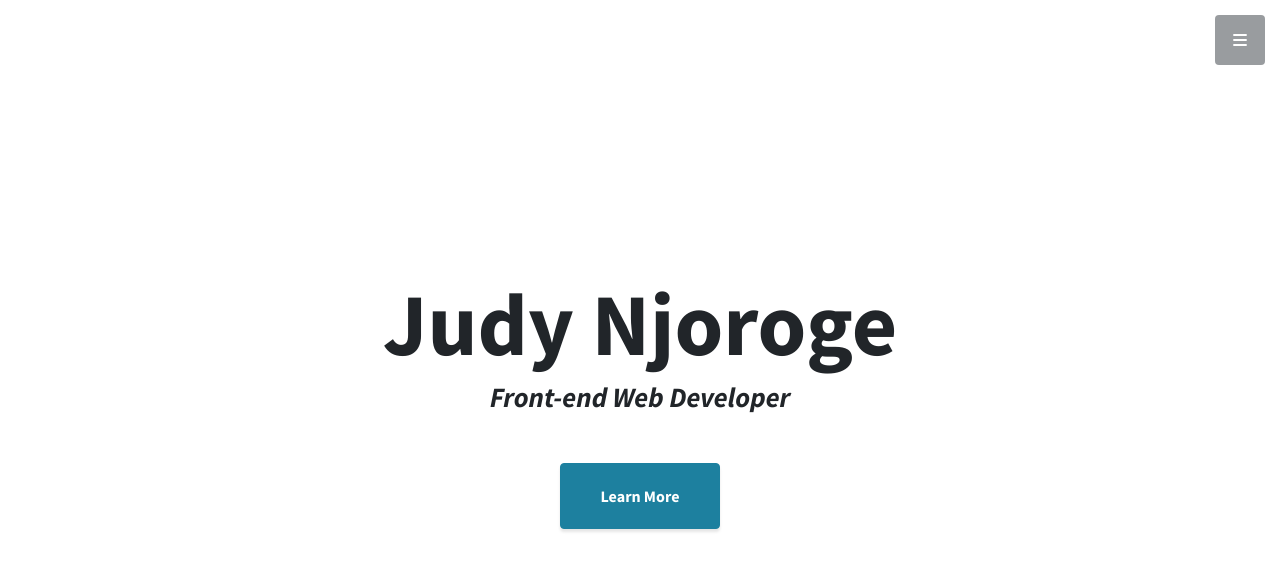
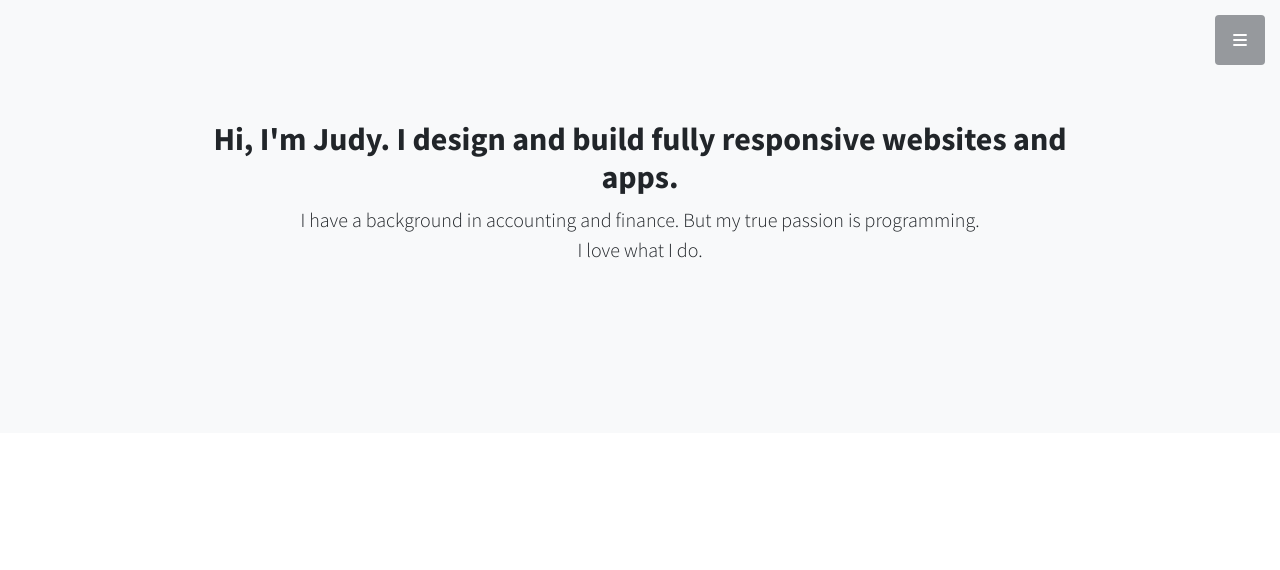
Before and after one commit to jn725/Portfolio, a plain HTML site: page index.html in a window 1280 px wide. Drawn offline with nearby package versions, Linux system fonts and the light colour scheme; files that its build step writes are made by us from their sources.

Commit message:
added about section

```diff
--- a/index.html
+++ b/index.html
@@ -46,14 +46,14 @@
     </ul>
   </nav>
 
-  <!-- Header -->
-  <header class="masthead d-flex">
-    <div class="container text-center my-auto">
-      <h1 class="mb-1">Judy Njoroge</h1>
-      <h3 class="mb-5">
-        <em>Front-end Web Developer</em>
-      </h3>
-      <a class="btn btn-primary btn-xl js-scroll-trigger" href="#about">Learn More</a>
+  <!-- About -->
+  <section class="content-section bg-light" id="about">
+    <div class="container text-center">
+      <div class="row">
+        <div class="col-lg-10 mx-auto">
+          <h2>Hi, I'm Judy. I design and build fully responsive websites and apps.</h2>
+          <p class="lead mb-5">I have a background in accounting and finance. But my true passion is programming.<br>I love what I do.</p>
+        </div>
+      </div>
     </div>
-    <div class="overlay"></div>
-  </header>
+  </section>
```
